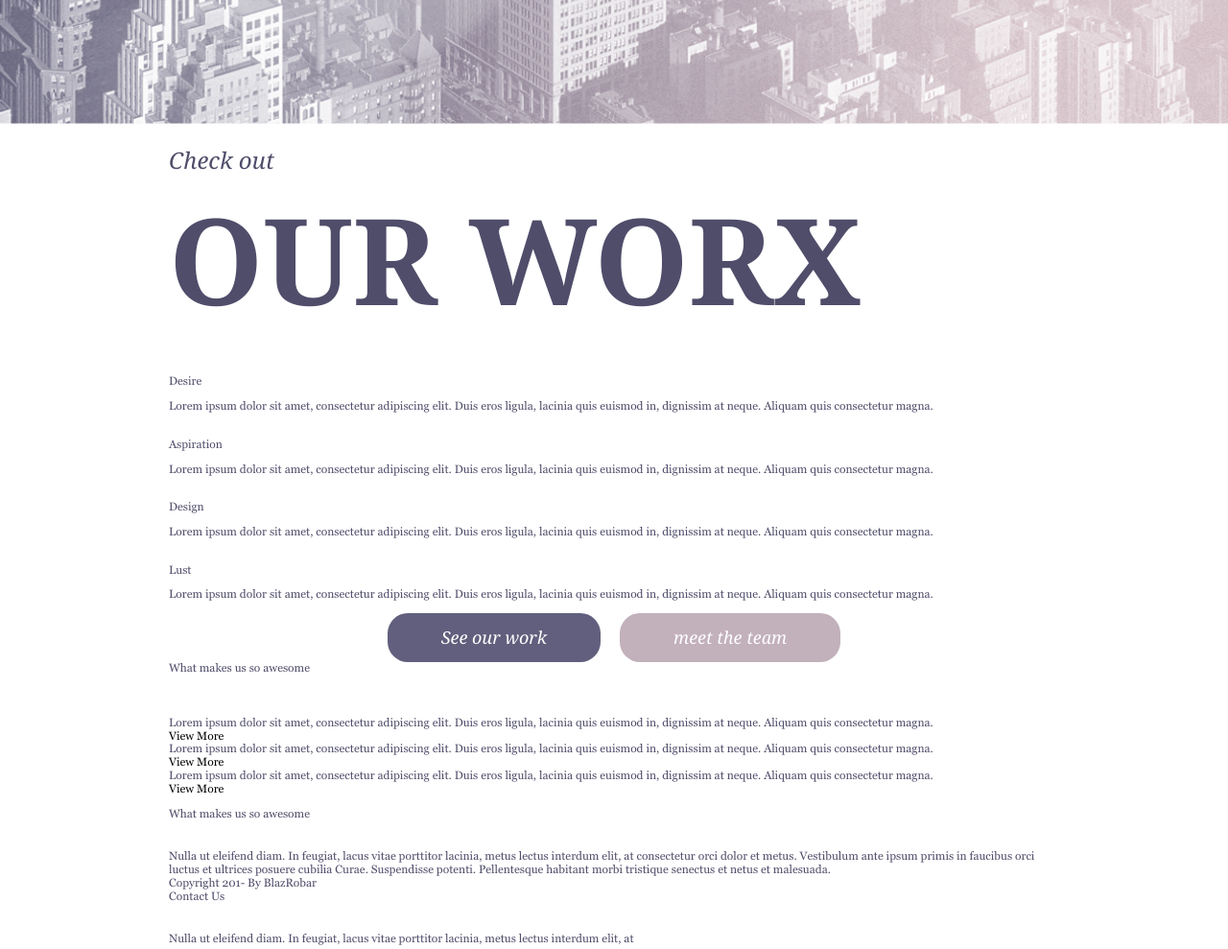
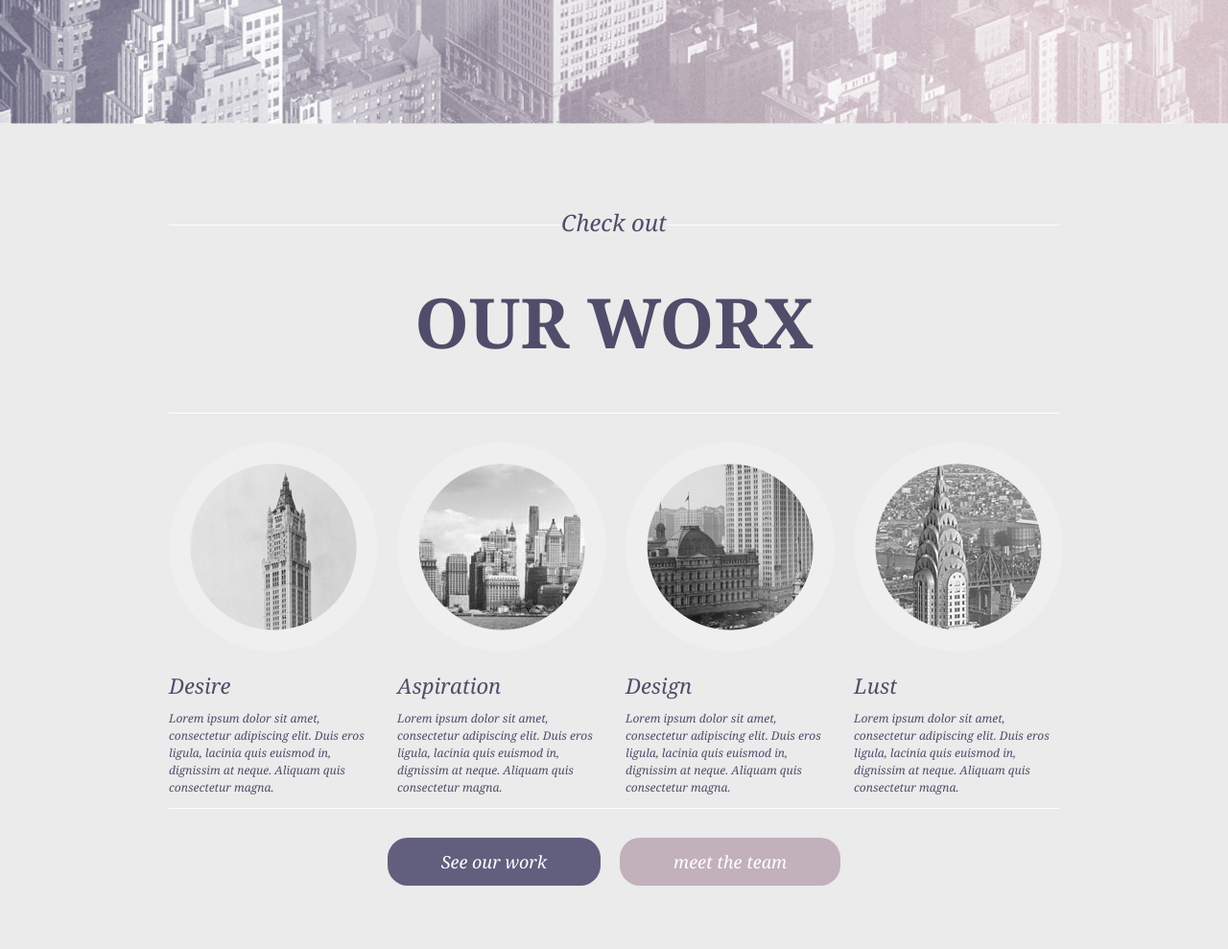
Before and after one commit to MaxAlieksieiev/Banks, a plain HTML site: page index.html in a window 1280 px wide. Shown: the part 1020-2009 px from the top of the page at 96% size. Drawn offline with nearby package versions, Linux system fonts and the light colour scheme.

Commit message:
section works: done style

```diff
--- a/index.html
+++ b/index.html
@@ -46,28 +46,30 @@
     <section class="works">
         <div class="container">
             <div class="works__inner">
-                <div class="title">
-                    <p class="title__words">Check out</p>
-                    <h2 class="title__text">our worx</h2>
+                <div class="works__top">
+                    <div class="title">
+                        <p class="title__words ">Check out</p>
+                        <h2 class="title__text title__text--smaller">our worx</h2>
+                    </div>
                 </div>
                 <ul class="works__list">
                     <li class="works__item">
-                        <img src="" alt="">
+                        <img src="/images/list-icon-1.png" alt="tower" class="works__image">
                         <div class="works__title">Desire</div>
                         <p class="works__desc">Lorem ipsum dolor sit amet, consectetur adipiscing elit. Duis eros ligula, lacinia quis euismod in, dignissim at neque. Aliquam quis consectetur magna. </p>
                     </li>
                     <li class="works__item">
-                        <img src="" alt="">
+                        <img src="/images/list-icon-2.png" alt="city" class="works__image">
                         <div class="works__title">Aspiration</div>
                         <p class="works__desc">Lorem ipsum dolor sit amet, consectetur adipiscing elit. Duis eros ligula, lacinia quis euismod in, dignissim at neque. Aliquam quis consectetur magna. </p>
                     </li>
                     <li class="works__item">
-                        <img src="" alt="">
+                        <img src="/images/list-icon-3.png" alt="city" class="works__image">
                         <div class="works__title">Design</div>
                         <p class="works__desc">Lorem ipsum dolor sit amet, consectetur adipiscing elit. Duis eros ligula, lacinia quis euismod in, dignissim at neque. Aliquam quis consectetur magna. </p>
                     </li>
                     <li class="works__item">
-                        <img src="" alt="">
+                        <img src="/images/list-icon-4.png" alt="tower" class="works__image">
                         <div class="works__title">Lust</div>
                         <p class="works__desc">Lorem ipsum dolor sit amet, consectetur adipiscing elit. Duis eros ligula, lacinia quis euismod in, dignissim at neque. Aliquam quis consectetur magna. </p>
                     </li>
--- a/style/sccs/main.scss
+++ b/style/sccs/main.scss
@@ -117,6 +117,9 @@ ul{
         line-height: 24px;
         text-transform: uppercase;
     }
+    &__text--smaller{
+        font-size: 72px;
+    }
 }
 .buttons{
     display: flex;
@@ -136,3 +139,47 @@ ul{
         margin-right: 0;
     }
 }
+.works{
+    background-color: #ebebeb;
+    &__inner{
+        padding: 65px 0 100px 0;
+    }
+    &__top{
+        text-align: center;
+    }
+    &__list{
+        margin-top: 30px;
+        display: flex;
+        justify-content: space-between;
+        border-bottom: 1px solid #fff;
+        margin-bottom: 0;
+    }
+    &__item{
+        width: 220px;
+        margin-right: 20px;
+    }
+    &__item:last-child{
+        margin-right: 0;
+    }
+    &__image{
+        border: 22px solid rgba(255, 255, 255, .2);
+        border-radius: 50%;
+        margin-bottom: 20px;
+    }
+    &__title{
+        font-size: 22px;
+        font-family: $font;
+        font-style: italic;
+    }
+    &__desc{
+        font-family: $font;
+        font-style: italic;
+        font-size: 12px;
+        line-height: 18px;
+        text-align: left;
+
+    }
+    &__buttons{
+        margin-top: 15px;
+    }
+}
```
Also changed, not shown: images/list-icon-1.png (added), images/list-icon-2.png (added), images/list-icon-3.png (added), images/list-icon-4.png (added), style/css/main.css.
